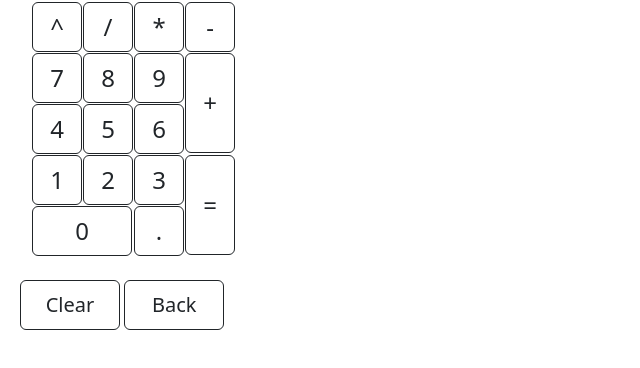
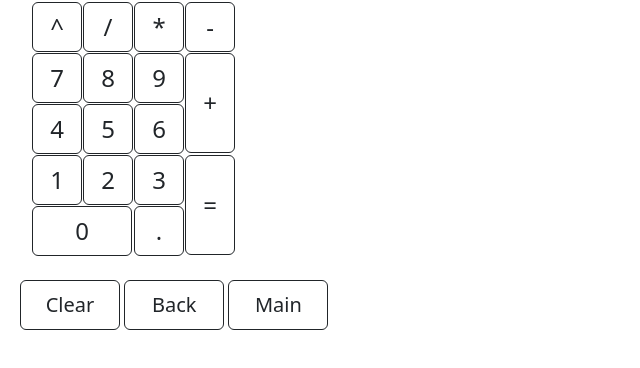
Before and after one commit to labodnar/calculator, a plain HTML site: page index.html in a window 1280 px wide. Shown: the part 78-446 px from the top of the page, without its empty margins (0-640 px from the left). Drawn offline with nearby package versions, Linux system fonts and the light colour scheme.

Commit message:
added main

```diff
--- a/index.html
+++ b/index.html
@@ -63,11 +63,12 @@
   <div>
     <button class="wide-key btn btn-outline-dark" id="clear">Clear</button>
     <button class="wide-key btn btn-outline-dark" id="back">Back</button>
+    <button class="wide-key btn btn-outline-dark" onclick="to_main()">Main</button>
   </div>
 
 
 
-  <!-- Output -->
+  <!-- Output Results -->
   <br>
   <div class="container-out">
     <div id="output-1" class="output1 col-4 bg-dark ">Initial output goes here</div>
@@ -82,5 +83,13 @@
 
 
 </body>
+</html>
 
-</html>
+
+
+
+<script>
+  function to_main() {
+    window.location.href = "https://labodnar.github.io/"
+  }
+</script>
--- a/main.js
+++ b/main.js
@@ -1,5 +1,11 @@
 "use strict"
 import Calc from "./clsCalc.js"
+
+
+function to_main() {
+  window.location.href = "https://labodnar.github.io/";
+}
+
 
 
 const calculator = new Calc(document.getElementById("err1"), document.getElementById("output-1"),
```
